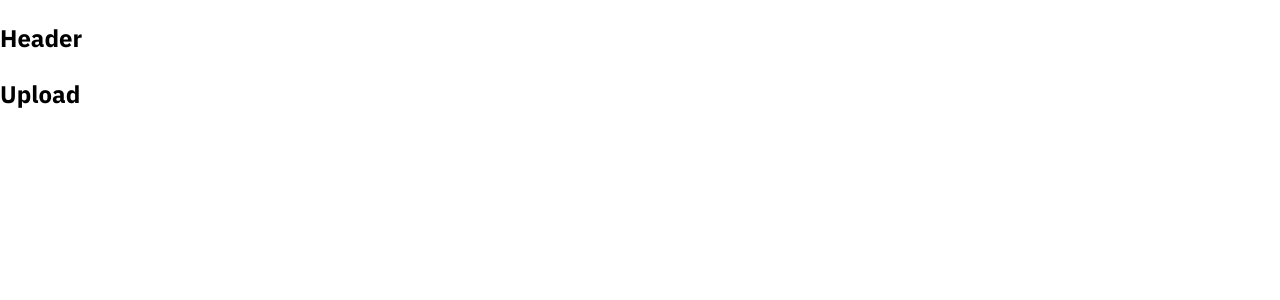
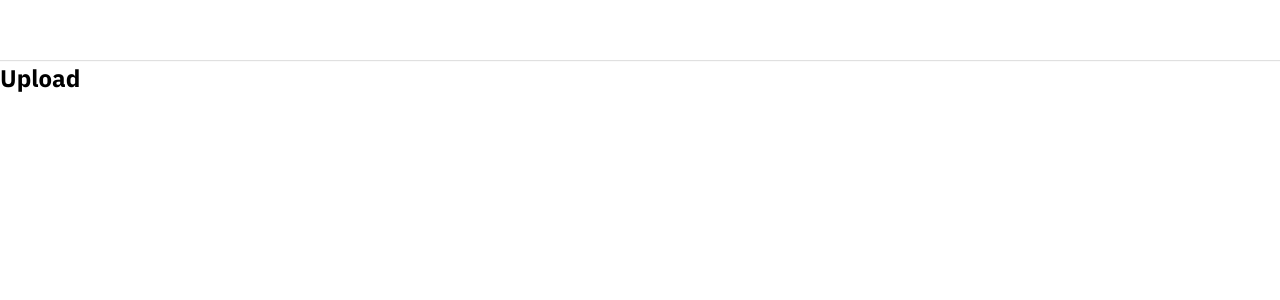
Before and after one commit to KhoiNNguyen/tiktok-ui, a React (Create React App) app: page /upload in a window 1280 px wide. Shown: the top 300 px of the page. Built offline with nearby package versions, Linux system fonts and the light colour scheme.

Commit message:
Xây dựng khung layout

```diff
--- a/package.json
+++ b/package.json
@@ -6,6 +6,7 @@
         "@testing-library/jest-dom": "^5.17.0",
         "@testing-library/react": "^13.4.0",
         "@testing-library/user-event": "^13.5.0",
+        "classnames": "^2.3.2",
         "normalize.css": "^8.0.1",
         "react": "^18.2.0",
         "react-dom": "^18.2.0",
--- a/src/Components/GlobalStyles/GlobalStyles.scss
+++ b/src/Components/GlobalStyles/GlobalStyles.scss
@@ -3,6 +3,8 @@
 
 :root {
     --primary: #fe2c55;
+    --default-layout-height-header:60px;
+    --default-layout-width:1150px;
 }
 
 html {
@@ -11,6 +13,8 @@
 
 *{
     box-sizing: border-box;
+    margin: 0;
+    padding: 0;
 }
 
 body {
--- /dev/null
+++ b/src/Components/Layout/Components/Header/Header.module.scss
@@ -0,0 +1,13 @@
+.wrapper{
+    width: 100%;
+    height:var(--default-layout-height-header);
+    box-shadow: 0px 1px 1px rgb(0 0 0 / 12%);
+    display: flex;
+    justify-content: center;
+}
+
+.inner{
+    height: 100%;
+    width:var(--default-layout-width);
+
+}
--- /dev/null
+++ b/src/Components/Layout/Components/Header/index.js
@@ -0,0 +1,16 @@
+import classNames from 'classnames/bind';
+import styles from './Header.module.scss';
+
+const cx = classNames.bind(styles);
+function Header() {
+    return (
+        <header className={cx('wrapper')}>
+            <div className={cx('inner')}>
+                {/* logo */}
+                {/* search */}
+            </div>
+        </header>
+    );
+}
+
+export default Header;
--- /dev/null
+++ b/src/Components/Layout/DefaultLayout/DefaultLayput.module.scss
@@ -0,0 +1,14 @@
+.wrapper {
+    display: flex;
+    flex-direction: column;
+    align-items: center;
+}
+
+.container {
+    width: var(--default-layout-width);
+    display: flex;
+}
+
+.content{
+    flex:1;
+}
--- a/src/Components/Layout/DefaultLayout/Header/index.js
+++ /dev/null
@@ -1,5 +0,0 @@
-function Header() {
-    return <h2>Header</h2>;
-}
-
-export default Header;
--- /dev/null
+++ b/src/Components/Layout/DefaultLayout/Sidebar/Sidebar.module.scss
@@ -0,0 +1,3 @@
+.wrapper{
+    width: 356px;
+}
--- a/src/Components/Layout/DefaultLayout/Sidebar/index.js
+++ b/src/Components/Layout/DefaultLayout/Sidebar/index.js
@@ -1,5 +1,16 @@
+import styles from './Sidebar.module.scss'
+
+import classNames from 'classnames/bind';
+
+const cx=classNames.bind(styles)
+
 function Sider() {
-    return <><h1>Sider</h1></>;
+    return (
+        <aside className={cx('wrapper')}>
+            <h2>sliber</h2>
+        </aside>
+
+    )
 }
 
 export default Sider;
--- a/src/Components/Layout/DefaultLayout/index.js
+++ b/src/Components/Layout/DefaultLayout/index.js
@@ -1,16 +1,23 @@
-import Header from "./Header";
+import classNames from "classnames/bind";
+
+import Header from "~/Components/Layout/Components/Header";
+import styles from "./DefaultLayput.module.scss"
 import Sider from "./Sidebar";
 
+const cx=classNames.bind(styles)
+
 function DefaultLayout({ children }) {
-    return <div>
+    return (
+    <div className={cx("wrapper")}>
         <Header />
-        <div className="container">
+        <div className={cx("container")}>
             <Sider />
-            <div className="content">
+            <div className={cx("content")}>
                 {children}
             </div>
         </div>
-    </div>;
+    </div>
+    )
 }
 
 export default DefaultLayout;
--- a/src/Components/Layout/HeaderOnly/Header/index.js
+++ /dev/null
@@ -1,5 +0,0 @@
-function Header() {
-    return <h2>Header</h2>;
-}
-
-export default Header;
--- a/src/Components/Layout/HeaderOnly/index.js
+++ b/src/Components/Layout/HeaderOnly/index.js
@@ -1,4 +1,5 @@
-import Header from "./Header";
+import Header from "~/Components/Layout/Components/Header";
+
 
 function HeaderOnly({ children }) {
     return <div>
```
Also changed, not shown: 1 other file (tests, documents, lock files or other folders).
